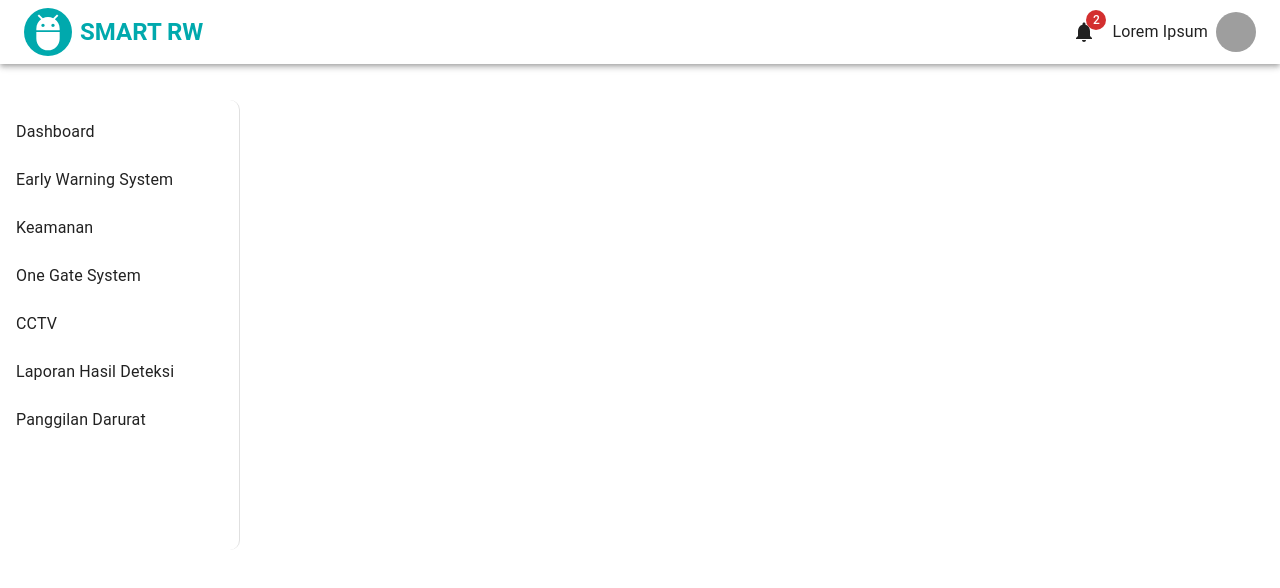
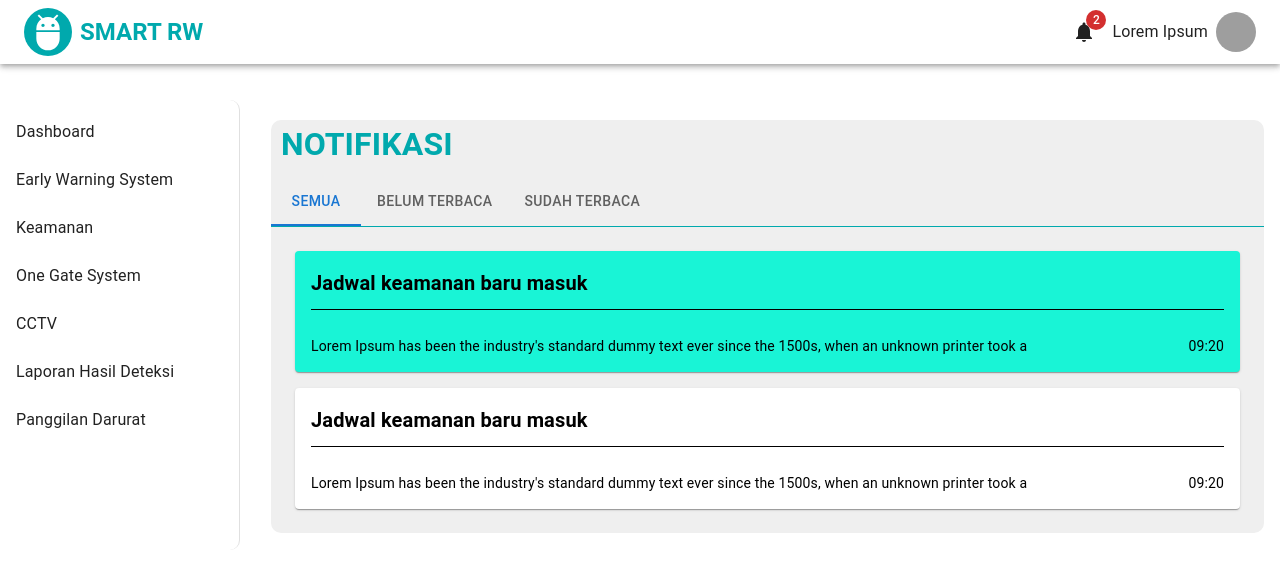
Before and after one commit to ery2611/Smart-RW, a React (Create React App) app: page /Notif in a window 1280 px wide. Shown: the top 588 px of the page. Built offline with nearby package versions, Linux system fonts and the light colour scheme; grey boxes are pictures that could not be loaded.

Commit message:
rafif, farel, aldo dan hakam

```diff
--- a/package.json
+++ b/package.json
@@ -6,6 +6,7 @@
     "@emotion/react": "^11.13.0",
     "@emotion/styled": "^11.13.0",
     "@mui/icons-material": "^5.16.5",
+    "@mui/lab": "^5.0.0-alpha.173",
     "@mui/material": "^5.16.6",
     "@mui/styled-engine-sc": "^6.0.0-alpha.18",
     "@mui/x-date-pickers": "^7.11.1",
--- a/src/components/DeOgs/index.js
+++ b/src/components/DeOgs/index.js
@@ -21,7 +21,8 @@ function index() {
       sx={{
         backgroundColor: "#EFEFEF",
         justifyContent: "center",
-        height: "985px",
+        marginBottom:'10px',
+        overflowY: "auto",
         borderRadius: "10px",
       }}
     >
@@ -229,6 +230,7 @@ function index() {
             justifyContent:'flex-end',
             display:'flex',
             marginTop:'15px',
+            marginBottom:'15px',
             marginRight: 4
         }}>
 
--- a/src/components/Header/index.js
+++ b/src/components/Header/index.js
@@ -8,8 +8,10 @@ import NotificationsIcon from '@mui/icons-material/Notifications';
 import Avatar from '@mui/material/Avatar';
 import AdbIcon from '@mui/icons-material/Adb';
 import { Box } from '@mui/material';
+import { useNavigate } from 'react-router-dom';
 
 const CommandCenterAppBar = () => {
+  const Navigate = useNavigate();
   return (
     <AppBar position="static" color="default" sx={{ backgroundColor: 'white'}}>
       <Toolbar sx={{ display:'flex' }}>
@@ -36,7 +38,7 @@ const CommandCenterAppBar = () => {
         <Typography variant="h5" component="div" sx={{ flexGrow: 1, marginLeft: 1, color:'#00A9AD', fontSize:'1.5rem', fontWeight:'bolder' }}>
           SMART RW
         </Typography>
-        <IconButton aria-label="notifications" color="inherit">
+        <IconButton aria-label="notifications" color="inherit" onClick={() => Navigate("/Notif")} >
           <Badge badgeContent={2} color="error">
             <NotificationsIcon />
           </Badge>
--- /dev/null
+++ b/src/pages/Notif/index.js
@@ -0,0 +1,55 @@
+import * as React from 'react';
+import Box from '@mui/material/Box';
+import Tab from '@mui/material/Tab';
+import TabContext from '@mui/lab/TabContext';
+import TabList from '@mui/lab/TabList';
+import TabPanel from '@mui/lab/TabPanel';
+import ComplexGrid from '../Nunread';
+import TextTerbaca from '../Nread';
+
+
+export default function Labtabs() {
+  const [value, setValue] = React.useState('1');
+
+  const handleChange = (event, newValue) => {
+    setValue(newValue);
+  };
+
+  return (
+    <Box sx={{ width: '100%', borderRadius:'10px' ,typography: 'body1', backgroundColor: '#EFEFEF' }}>
+      <Box component="h1" sx={{ color: '#00A9AD',marginLeft:'10px',marginTop:'20px', marginBottom:'10px' }}>
+        NOTIFIKASI
+
+      </Box>
+
+      <TabContext value={value}>
+        <Box sx={{ borderBottom: 1, borderColor: '#00A9AD' }}>
+          <TabList onChange={handleChange} aria-label="lab API tabs example">
+            <Tab label="Semua" value="1" />
+            <Tab label="Belum Terbaca" value="2" />
+            <Tab label="Sudah Terbaca" value="3" />
+          </TabList>
+        </Box>
+
+        <TabPanel value="1">
+          <div>
+            <ComplexGrid />
+          </div>
+          <div style={{ marginTop: '16px' }}> {/* Menambahkan jarak ke bawah */}
+            <TextTerbaca />
+          </div>
+        </TabPanel>
+
+        <TabPanel value="2">
+          <div>
+            <ComplexGrid />
+          </div>
+        </TabPanel>
+
+        <TabPanel value="3">
+          <TextTerbaca />
+        </TabPanel>
+      </TabContext>
+    </Box>
+  );
+}
--- /dev/null
+++ b/src/pages/Nread/index.js
@@ -0,0 +1,57 @@
+import React from 'react';
+import { styled } from '@mui/material/styles';
+import Grid from '@mui/material/Grid';
+import Paper from '@mui/material/Paper';
+import Typography from '@mui/material/Typography';
+import Box from '@mui/material/Box';
+
+const CustomPaper = styled(Paper)(({ theme }) => ({
+  padding: theme.spacing(2),
+  margin: 'auto',
+  maxWidth: 1000,
+  flexGrow: 1,
+  backgroundColor: '#EEEEE',
+  color: '#000'
+}));
+
+const CustomTypography = styled(Typography)({
+  color: '#000',
+  textAlign: 'left'
+});
+
+const TimeTypography = styled(Typography)({
+  color: '#000',
+  alignSelf: 'center'
+});
+
+const Divider = styled('hr')({
+  border: 0,
+  height: 1,
+  backgroundColor: '#000',
+  margin: '10px 0',
+});
+
+export default function ComplexGrid() {
+  return (
+    <CustomPaper>
+      <Grid container spacing={2}>
+        <Grid item xs={12}>
+        <Typography variant="h6" component="div" sx={{ fontWeight: 'bold' }}>
+            Jadwal keamanan baru masuk
+          </Typography>
+          <Divider />
+        </Grid>
+        <Grid item xs>
+          <CustomTypography variant="body2">
+            Lorem Ipsum has been the industry's standard dummy text ever since the 1500s, when an unknown printer took a
+          </CustomTypography>
+        </Grid>
+        <Grid item>
+          <TimeTypography variant="body2">
+            09:20
+          </TimeTypography>
+        </Grid>
+      </Grid>
+    </CustomPaper>
+  );
+}
--- /dev/null
+++ b/src/pages/Nunread/index.js
@@ -0,0 +1,57 @@
+import React from 'react';
+import { styled } from '@mui/material/styles';
+import Grid from '@mui/material/Grid';
+import Paper from '@mui/material/Paper';
+import Typography from '@mui/material/Typography';
+import Box from '@mui/material/Box';
+
+const CustomPaper = styled(Paper)(({ theme }) => ({
+  padding: theme.spacing(2),
+  margin: 'auto',
+  maxWidth: 1000,
+  flexGrow: 1,
+  backgroundColor: '#19F4D6',
+  color: '#000'
+}));
+
+const CustomTypography = styled(Typography)({
+  color: '#000',
+  textAlign: 'left'
+});
+
+const TimeTypography = styled(Typography)({
+  color: '#000',
+  alignSelf: 'center'
+});
+
+const Divider = styled('hr')({
+  border: 0,
+  height: 1,
+  backgroundColor: '#000',
+  margin: '10px 0',
+});
+
+export default function ComplexGrid() {
+  return (
+    <CustomPaper>
+      <Grid container spacing={2}>
+        <Grid item xs={12}>
+        <Typography variant="h6" component="div" sx={{ fontWeight: 'bold' }}>
+            Jadwal keamanan baru masuk
+          </Typography>
+          <Divider />
+        </Grid>
+        <Grid item xs>
+          <CustomTypography variant="body2">
+            Lorem Ipsum has been the industry's standard dummy text ever since the 1500s, when an unknown printer took a
+          </CustomTypography>
+        </Grid>
+        <Grid item>
+          <TimeTypography variant="body2">
+            09:20
+          </TimeTypography>
+        </Grid>
+      </Grid>
+    </CustomPaper>
+  );
+}
--- a/src/routes/routes.js
+++ b/src/routes/routes.js
@@ -12,6 +12,7 @@ const Home = Loadable(lazy(()=>import('../pages/Dashboard')))
 const EWS = Loadable(lazy(()=>import('../pages/Ews')))
 const Tambah = Loadable(lazy(()=>import('../pages/Tews')))
 const Ogs = Loadable(lazy(()=>import('../pages/Ogs')))
+const Notif = Loadable(lazy(()=>import('../pages/Notif')))
 
 const mainRoutes =[{
     path: '',
@@ -28,6 +29,10 @@ const mainRoutes =[{
 {
     path:'/Ogs',
     element:<Ogs />
+},
+{
+    path:'/Notif',
+    element:<Notif />
 }]
 
 export default mainRoutes
```
Also changed, not shown: src/pages/Tews/index.js (+52 -42 lines), 1 other file (tests, documents, lock files or other folders).
